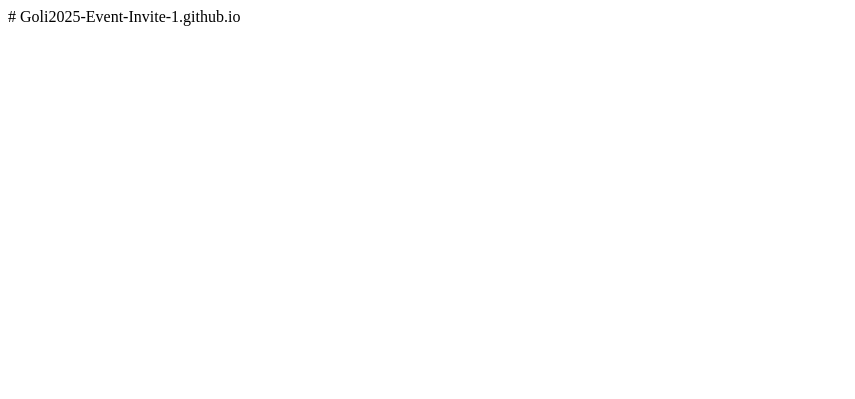
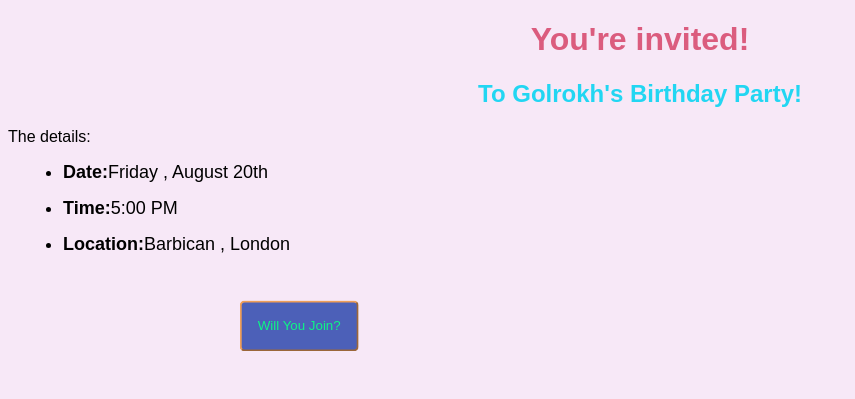
Before and after one commit to Goli2025/Goli2025-Event-Invite-1.github.io, a plain HTML site: page index.html in a window 1280 px wide. Shown: the whole page, without its empty margins (0-855 px from the left). Drawn offline with Linux system fonts and the light colour scheme.

Commit message:
Update index.html

```diff
--- a/index.html
+++ b/index.html
@@ -1 +1,51 @@
-# Goli2025-Event-Invite-1.github.io
+<!DOCTYPE html>
+<html>
+    <head>
+        <meta charset="utf-8">
+        <title>Project: Event invite</title>
+        <style>
+            body {
+                font-family:arial,sans-serif;
+                background-color:rgb(247, 232, 247);
+            }
+            h1 {
+                text-align:center;
+                color:rgb(219, 92, 126);
+
+            }
+            h2 {
+                text-align:center;
+                color:rgb(34, 214, 242);
+            }
+            li {
+                margin:15px;
+                font-size:18px;
+            }
+            button {
+                margin:33px;
+                transform:translate(167%,-7%);
+                padding:16px;
+                left:250px;
+                background-color:rgb(76, 96, 184);
+                border-radius:5px;
+                border-color:rgb(240, 159, 88);
+                cursor:pointer;
+                color:rgb(14, 245, 134);
+            }
+        </style>
+    </head>
+    <body>
+
+        <h1>You're invited!</h1>
+        <h2>To Golrokh's Birthday Party!</h2>
+
+        <p>The details:</p>
+        <ul>
+            <li><strong>Date:</strong>Friday , August 20th</li>
+            <li><strong>Time:</strong>5:00 PM</li>
+            <li><strong>Location:</strong>Barbican , London</li>
+        </ul>
+        <button>Will You Join?</button>
+
+    </body>
+</html>
```
